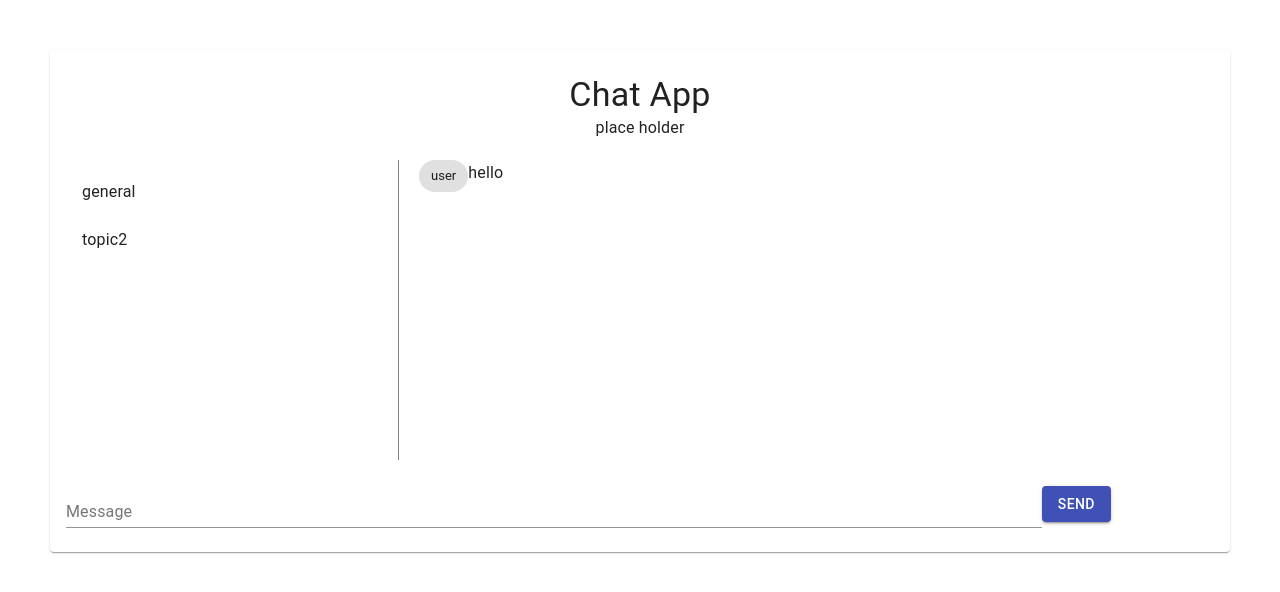
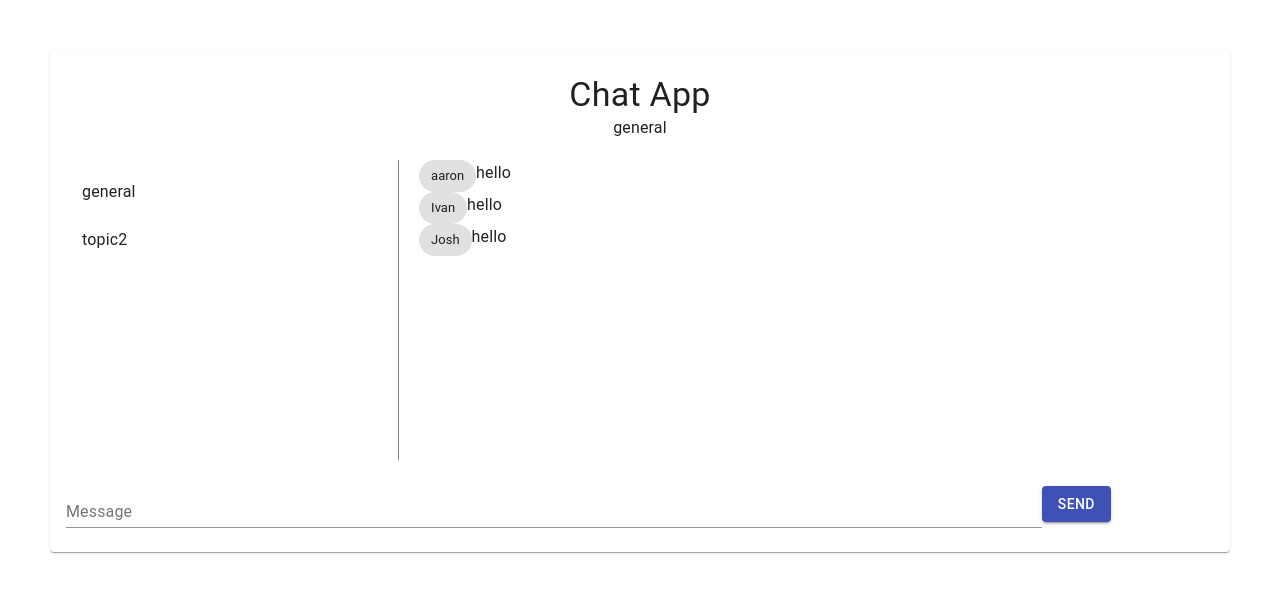
Before and after one commit to IvanTorresMia/LiveChat-withReact, a React (Create React App) app in the folder client/: page / in a window 1280 px wide. Shown: the top 592 px of the page. Built offline with nearby package versions, Linux system fonts and the light colour scheme.

Commit message:
debugging all chats to render on click

```diff
--- a/client/src/Components/Dashboard.js
+++ b/client/src/Components/Dashboard.js
@@ -44,11 +44,12 @@ const Dashboard = () => {
 
   const [allChats] = React.useContext(CTX);
 
-    console.log([allChats])
+  console.log([allChats]);
 
-    const topics = Object.keys(allChats)
+  const topics = Object.keys(allChats);
 
-
+  // Local State
+  const [activeTopic, changeActiveTopic] = useState(topics[0]);
   const [textValue, changeTextValue] = useState("");
 
   return (
@@ -57,22 +58,24 @@ const Dashboard = () => {
         <Typography variant="h4" component="h4">
           Chat App
         </Typography>
-        <Typography component="p">place holder</Typography>
+        <Typography component="p">{activeTopic}</Typography>
         <div className={classes.flex}>
           <div className={classes.topicsWindow}>
             <List>
               {topics.map((topic) => (
-                <ListItem key={topic} button>
+                <ListItem onClick={e => changeActiveTopic(e.target.innerHTML)} key={topic} button>
                   <ListItemText primary={topic} />
                 </ListItem>
               ))}
             </List>
           </div>
           <div className={classes.chatWindow}>
-            {[{ from: "user", msg: "hello" }].map((chat, i) => (
+            {allChats[activeTopic].map((chat, i) => (
               <div key={i} className={classes.flex}>
                 <Chip label={chat.from} />
-                <Typography variant="body1" gutterBottom>{chat.msg}</Typography>
+                <Typography variant="body1" gutterBottom>
+                  {chat.msg}
+                </Typography>
               </div>
             ))}
           </div>
```
